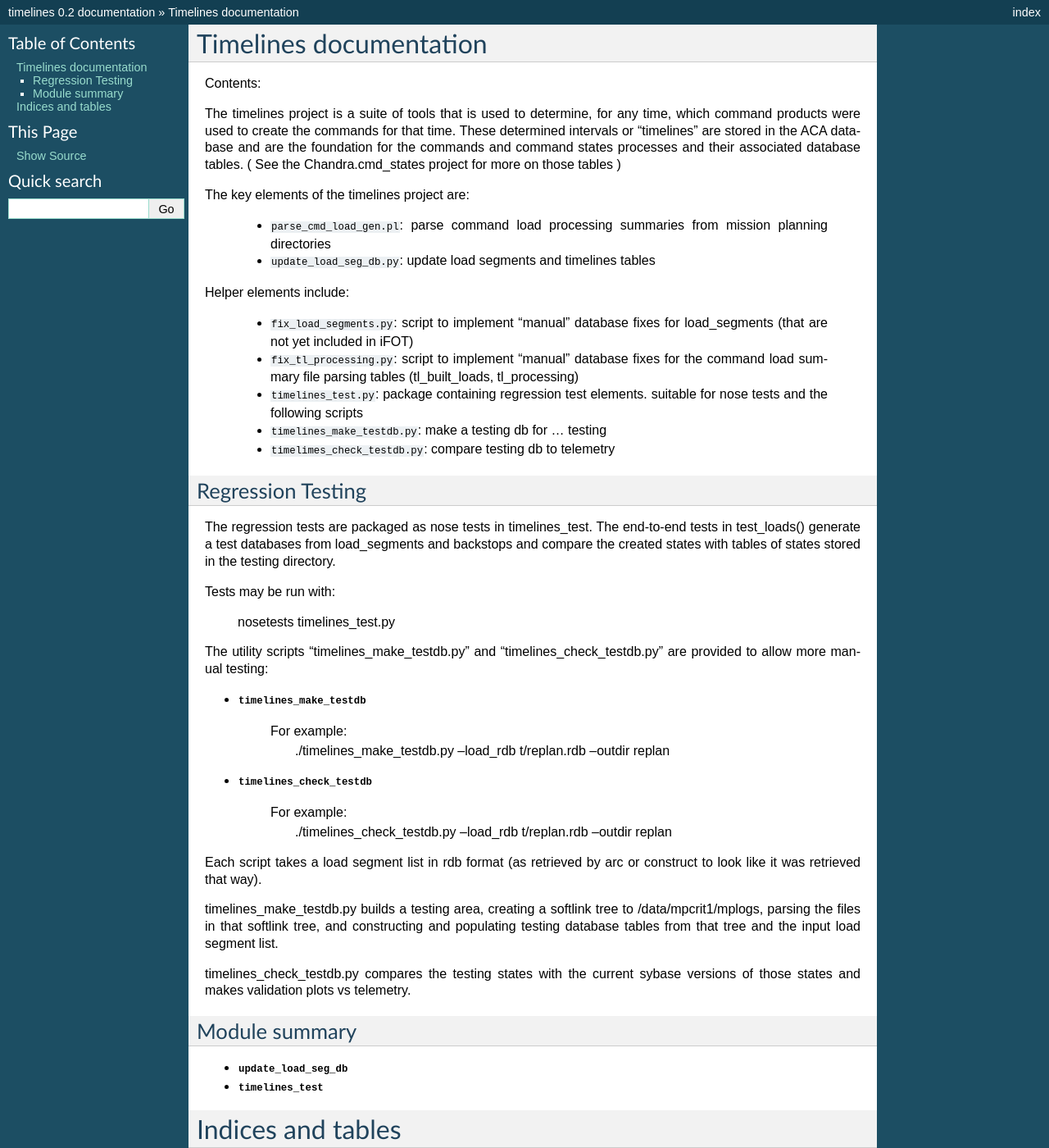
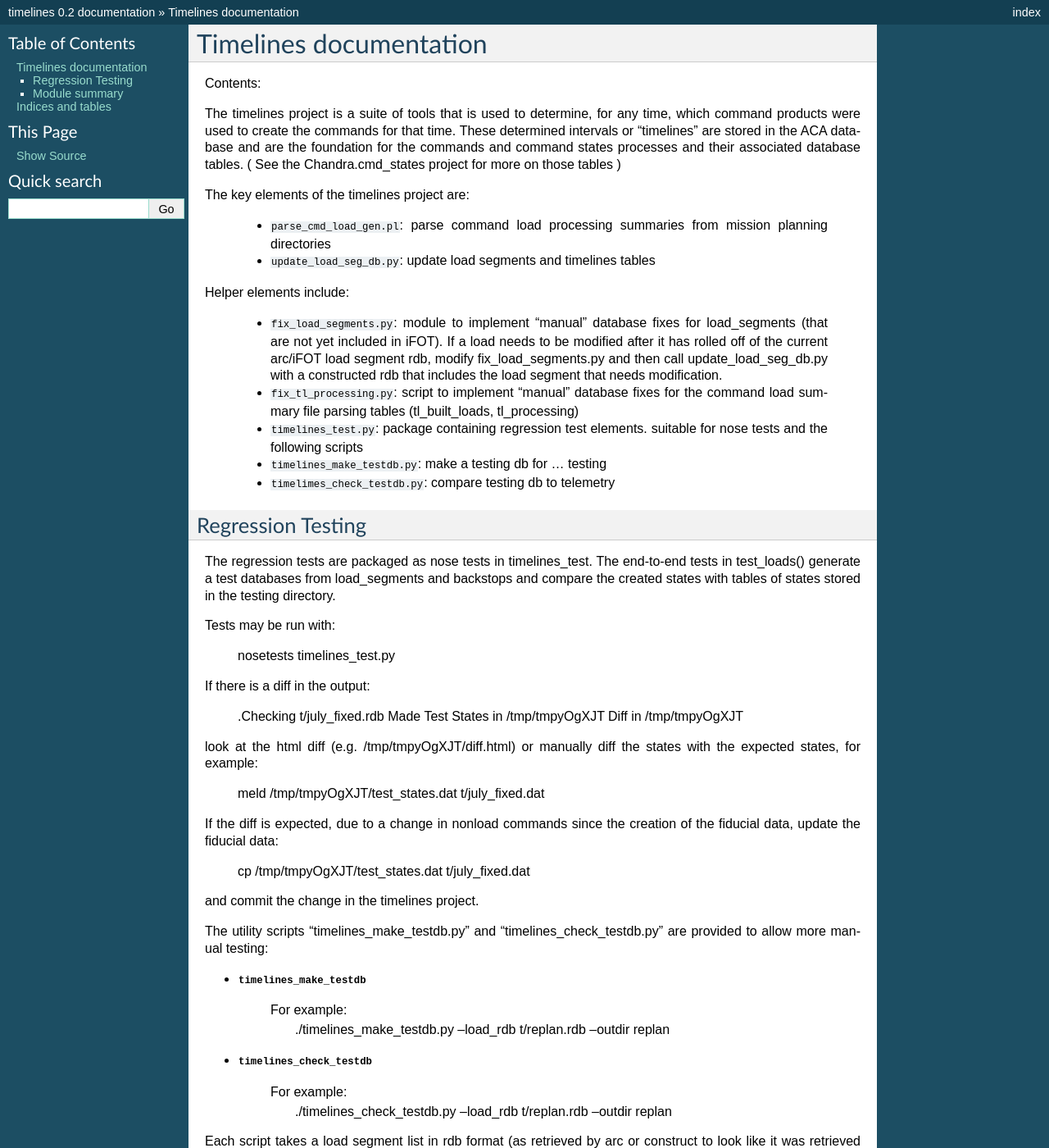
Before and after one commit to sot/timelines, a Sphinx documentation site: the page built from doc/index.rst, in a window 1280 px wide and 1400 px high. Shown: the whole window at 82% size. Built offline with Sphinx 7.4.7, drawn with Linux system fonts in a browser that asks for light colours.

Commit message:
Updated docs for new fix_load_segments.py

```diff
--- a/doc/index.rst
+++ b/doc/index.rst
@@ -27,8 +27,12 @@ The key elements of the timelines project are:
 
 Helper elements include:
 
-  - ``fix_load_segments.py``: script to implement "manual" database
-    fixes for load_segments (that are not yet included in iFOT)
+  - ``fix_load_segments.py``: module to implement "manual" database
+    fixes for load_segments (that are not yet included in iFOT).  If
+    a load needs to be modified after it has rolled off of the
+    current arc/iFOT load segment rdb, modify fix_load_segments.py and then call
+    update_load_seg_db.py with a constructed rdb that includes the
+    load segment that needs modification.
   - ``fix_tl_processing.py``: script to implement "manual" database
     fixes for the command load summary file parsing tables
     (tl_built_loads, tl_processing)
@@ -48,6 +52,26 @@ of states stored in the testing directory.
 Tests may be run with:
 
    nosetests timelines_test.py
+
+If there is a diff in the output:
+
+  .Checking t/july_fixed.rdb
+  Made Test States in /tmp/tmpyOgXJT
+  Diff in /tmp/tmpyOgXJT
+
+look at the html diff (e.g. /tmp/tmpyOgXJT/diff.html) or manually diff the
+states with the expected states, for example:
+
+  meld /tmp/tmpyOgXJT/test_states.dat t/july_fixed.dat
+
+If the diff is expected, due to a change in nonload commands since the
+creation of the fiducial data, update the fiducial data:
+
+  cp /tmp/tmpyOgXJT/test_states.dat t/july_fixed.dat
+
+and commit the change in the timelines project.
+
+
 
 The utility scripts "timelines_make_testdb.py" and
 "timelines_check_testdb.py" are provided to allow more manual testing:
```
